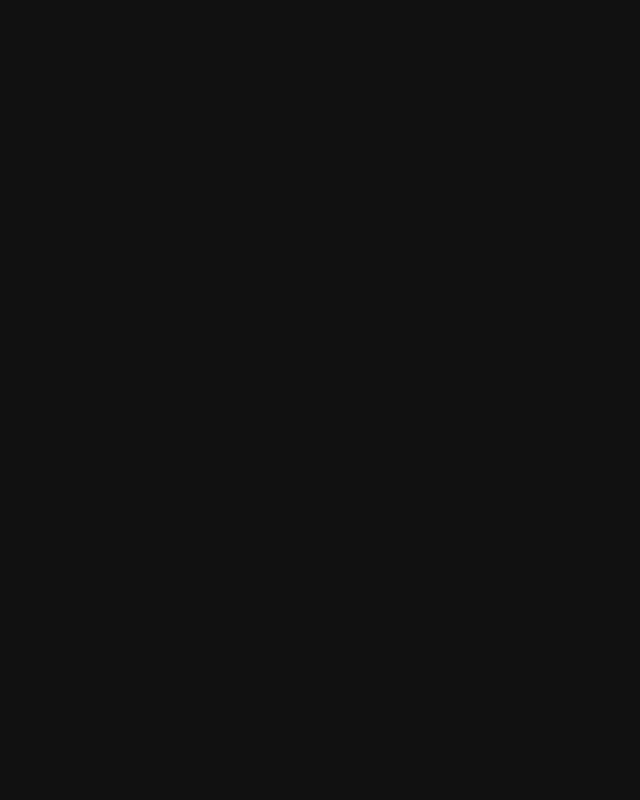
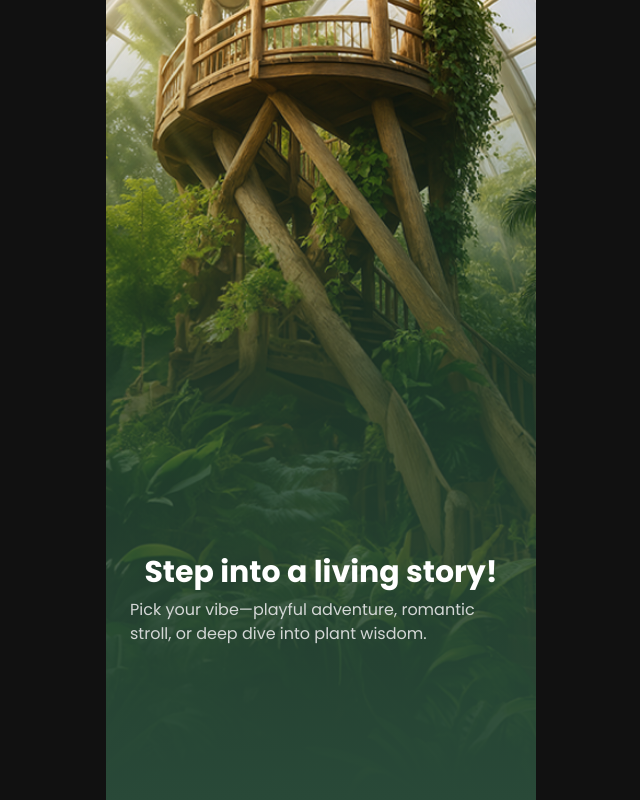
Before and after one commit to Flex-Wrap/botanical-garden, a React (Vite) app: page /botanical-garden/onboarding in a window 1280 px wide. Before the commit this address had no page. Shown: the whole page, without its empty margins (319-959 px from the left). Built offline with nearby package versions, Linux system fonts and the light colour scheme.

Commit message:
onboarding started

```diff
--- a/package.json
+++ b/package.json
@@ -7,7 +7,9 @@
     "dev": "vite",
     "build": "tsc -b && vite build",
     "lint": "eslint .",
-    "preview": "vite preview"
+    "preview": "vite preview",
+    "predeploy": "npm run build",
+    "deploy": "gh-pages -d dist"
   },
   "dependencies": {
     "@tailwindcss/vite": "^4.0.17",
--- a/src/App.tsx
+++ b/src/App.tsx
@@ -7,7 +7,7 @@ import Plant from "./pages/Plant";
 
 function App() {
   return (
-    <Router>
+    <Router basename="/botanical-garden">
       <Routes>
         <Route path="/" element={<Intro />} />
         <Route path="/onboarding" element={<Onboarding />} />
--- a/src/pages/Onboarding.tsx
+++ b/src/pages/Onboarding.tsx
@@ -1,9 +1,32 @@
+import towerImage from '../assets/tower.png'; // Import your tower image file
+
 function Onboarding() {
-    return (
-      <div className="h-full w-full flex flex-col items-center justify-center bg-[#294938] text-white">
-        <h1 className="text-2xl font-bold">This is the onboarding page</h1>
+  return (
+    <div
+      className="h-full w-full flex flex-col items-center justify-center bg-lime-green text-white relative"
+      style={{
+        backgroundImage: `url(${towerImage})`,
+        backgroundSize: 'cover',
+        backgroundPosition: 'center',
+      }}
+    >
+      {/* Background Overlay */}
+      <div className="absolute inset-0 bg-gradient-to-b from-transparent via-[#294938]/70 to-[#294938]"></div>
+
+      {/* Bottom Content (On Top of Everything) */}
+      <div className="absolute bottom-0 w-full h-1/2 bg-transparent flex flex-col items-center justify-center px-6 z-10">
+        {/* Title */}
+        <h1 className="text-3xl font-bold text-light-white mb-2">
+          Step into a living story!
+        </h1>
+
+        {/* Subtitle */}
+        <p className="text-base text-light-gray">
+          Pick your vibe—playful adventure, romantic stroll, or deep dive into plant wisdom.
+        </p>
       </div>
-    );
-  }
+    </div>
+  );
+}
 
-  export default Onboarding;
+export default Onboarding;
--- a/vite.config.ts
+++ b/vite.config.ts
@@ -4,6 +4,7 @@ import tailwindcss from '@tailwindcss/vite'
 
 // https://vite.dev/config/
 export default defineConfig({
+  base: "/botanical-garden/",
   plugins: [
     react(),
     tailwindcss(),
```
Also changed, not shown: src/assets/tower.png (added), src/components/NotificationCard.tsx (added), src/index.css (line endings or trailing spaces).
